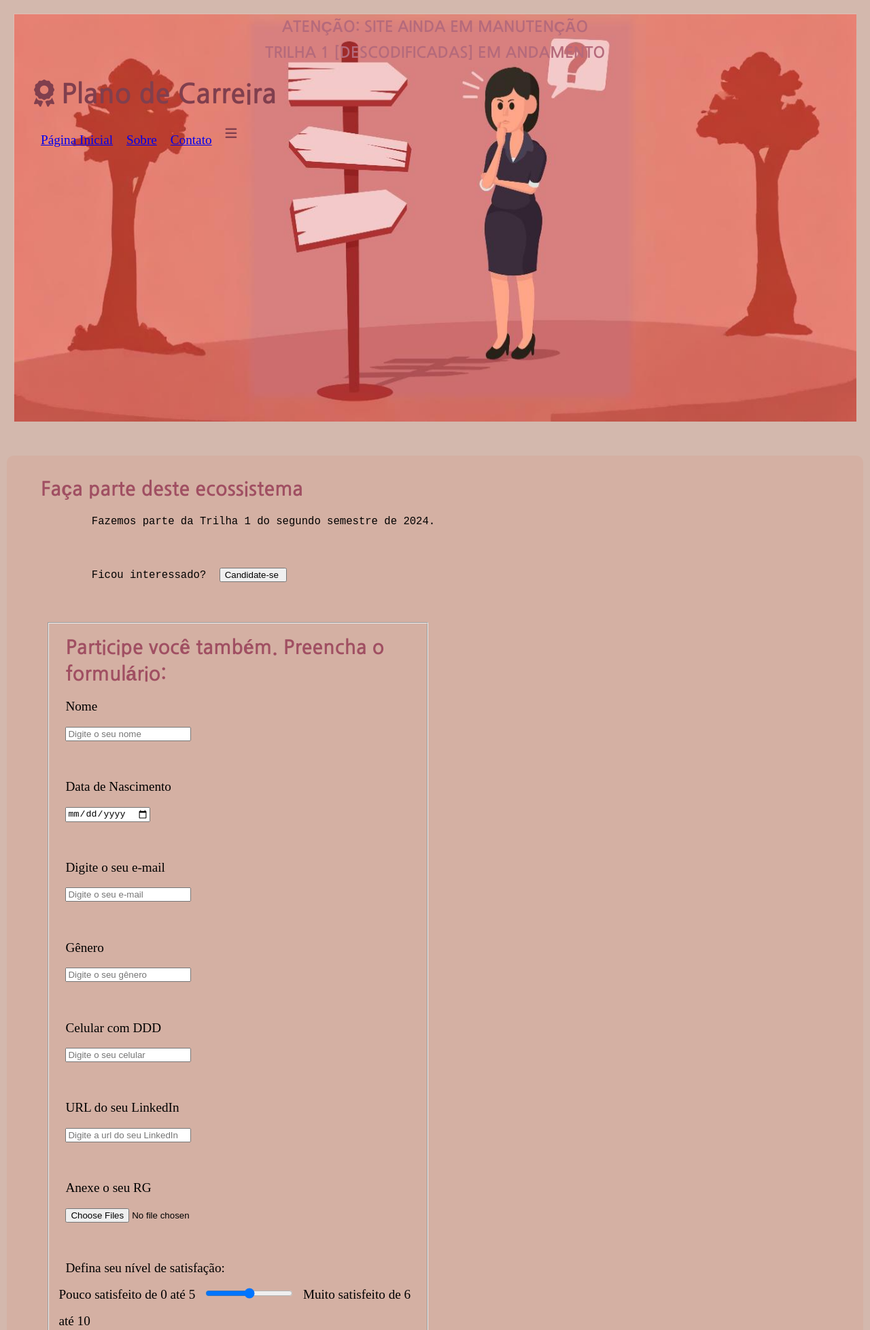
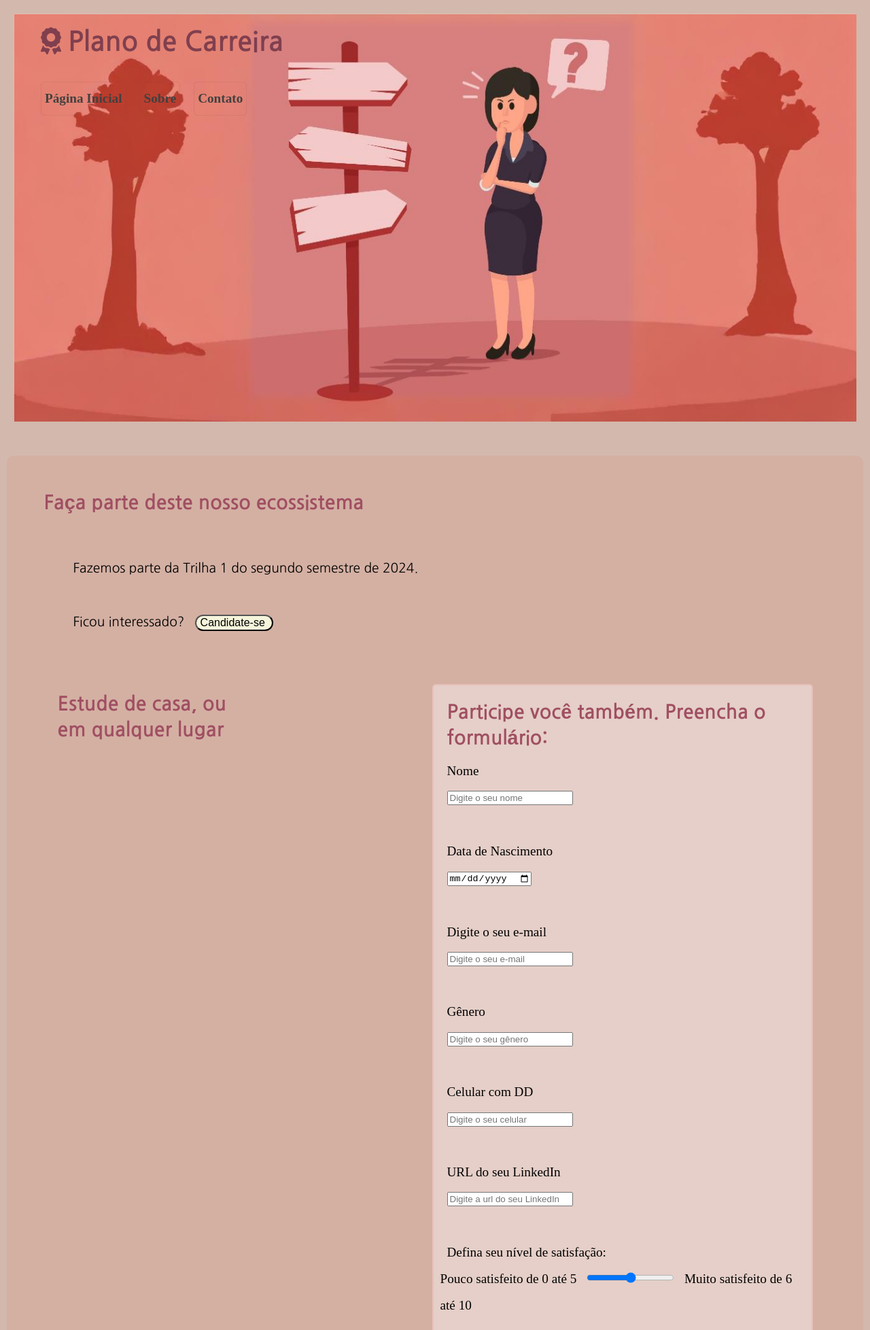
Before and after one commit to grazielle-bastos/descodificadas, a plain HTML site: page pages/contato.html in a window 1280 px wide. Shown: the top 1956 px of the page at 68% size. Drawn offline with Linux system fonts and the light colour scheme; grey boxes are pictures that could not be loaded.

Commit message:
edição com flexbox e interação com js

```diff
--- a/css/style.css
+++ b/css/style.css
@@ -57,30 +57,139 @@ p {
   opacity: 1;
 }
 
-.titulo-plano-carreira {
-  flex: content;
-  gap: 0.5rem;
-  text-align: initial;
-  font-size: 40px;
+pre {
+  font-family: 'Nanum Gothic', sans-serif;
 }
 
-.audio {
-  align-self: end;
+.cabecalho {
+  display: flex;
+  flex-direction: column;
+  justify-content: space-between;
 }
 
-.fa-bars {
-color: #803F4E;
+/* .fa-bars {
+  align-items: start;
+  color: #803F4E;
+} */
+
+.titulo-plano-carreira {
+  justify-content: initial;
+  font-size: 40px;
 }
 
 .menu-links {
   display: flex;
-  text-align: end;
+  justify-content: flex-start;
+}
+
+.button-menu {
+  color: #42403F;
+  border: 1px solid rgba(128, 63, 78, 0.11);
+  padding: 5px 5px;
+  border-radius: 5px;
+  cursor: pointer;
+  text-decoration: none;
+  display: inline-block;
+}
+
+/* Estilo ao passar o mouse */
+.button-menu:hover {
+  background-color: rgba(128, 63, 78, 0.2); /* Fundo levemente colorido ao passar o mouse */
+  color: #000; /* Muda a cor do texto ao passar o mouse */
+}
+
+#meuBotao {
+  color: #42403F;
+  border: 1px solid rgba(128, 63, 78, 0.11);
+  padding: 5px 5px;
+  border-radius: 5px;
+  cursor: pointer;
+  text-decoration: none;
+  display: inline-block;
+}
+
+.mensagem {
+  text-align: center;
+  font-family:  'Nanum Gothic', sans-serif;
+}
+
+#mensagem {
+  text-align: center;
+  font-family:  sans-serif;
+}
+
+.audio {
+  display: flex;
+  justify-content: flex-end;
+  align-items: flex-end;
 }
 
 .formulario-projeto {
   max-width: 600px;
 }
 
+.border-fieldset {
+  border: 2px solid rgba(240, 141, 141, 0.237); /* Exemplo de borda vermelha com 50% de opacidade */
+  padding: 10px; /* Adiciona um pouco de espaçamento interno */
+  border-radius: 5px; /* Opcional: arredonda os cantos da borda */
+  background-color: rgba(255, 255, 255, 0.401); /* Opcional: fundo com leve transparência */
+}
+
+#pesquisa  {
+  border-radius: 5px;
+  font-size: medium;
+  font-weight: 525;
+  background-color: beige;
+}
+
+.button {
+  border-radius: 20px;
+  font-size: medium;
+  font-weight: 525;
+  background-color: beige;
+}
+
+.button:hover {
+  background-color: bisque;
+  border-radius: 20px;
+}
+
+a {
+  color: #42403F;
+  text-decoration: none;
+  font-weight: bold;
+}
+
+a:hover {
+  background-color: rgba(255, 228, 196, 0.396);
+  text-decoration: none;
+  border-radius: 10px;
+}
+
+.objetivo-projeto {
+    display: flex;
+    flex-direction: column; /* ou row, dependendo do layout desejado */
+    align-items: center; /* ou flex-start, flex-end, dependendo de como você quer alinhar */
+    justify-content: center; /* para centralizar verticalmente */
+}
+
+.container-map {
+  display: flex;
+  flex-direction: row;
+  align-items: flex-start;
+  float: left;
+}
+
+.map {
+  width: 50%;
+}
+
+.formulario-projeto {
+  display: flex;
+  flex-direction: row;
+  justify-content: flex-end;
+}
+
 .footer {
   text-align: center;
 }
--- a/js/script.js
+++ b/js/script.js
@@ -0,0 +1,4 @@
+document.getElementById("meuBotao").addEventListener("click", function() {
+  const mensagem = document.getElementById("mensagem");
+  mensagem.style.display = "block"; // Exibe a mensagem
+});
--- a/pages/contato.html
+++ b/pages/contato.html
@@ -22,44 +22,58 @@
 <body>
 
   <header>
-    <nav id="desktop-nav">
-      <h3 style="text-align: center;">ATENÇÃO: SITE AINDA EM MANUTENÇÃO <br />
-        TRILHA 1 [DESCODIFICADAS] EM ANDAMENTO</h3>
+    <section>
+      <div class="cabecalho">
         <h1 class="titulo-plano-carreira"><i class="fa-solid fa-award"></i>Plano de Carreira</h1>
-      <div>
+        <!-- <i class="fa-solid fa-bars"></i> -->
+        <nav class="menu-links">
+          <a class="button-menu" href="index.html">Página Inicial</a></li>
+          <a class="button-menu" href="sobre.html">Sobre</a></li>
+          <a class="button-menu" href="contato.html">Contato</a></li>
+        </nav>
+        <!-- <audio class="audio" controls="controls">
+            <source src="../assets/clair-de-lune-suite-bergamasque-l-75-3rd-movement-claude-debussy-448s-11942.mp3"
+              type="audio/mp3" />
+          </audio> -->
+      </div>
 
-        <nav class="menu-links">
-          <a href="./index.html">Página Inicial</a></li>
-          <a href="./sobre.html">Sobre</a></li>
-          <a href="./contato.html">Contato</a></li>
-          <i class="fa-solid fa-bars"></i>
-        </nav>
-      </div>
-    </nav>
+    </section>
   </header>
 
   <section class="container">
     <div class="objetivo-projeto">
 
       <section class="candidatura-equipe">
-        <h2>Faça parte deste ecossistema</h2>
+        <h2>Faça parte deste nosso ecossistema</h2>
+        </br>
         <pre>
         Fazemos parte da Trilha 1 do segundo semestre de 2024.
 
-        Ficou interessado? <button onclick="window.open('https://descodificadas.com.br/', '_blank')" title="Visite o site das Descodificadas e fique por dentro">Candidate-se </button>
+        Ficou interessado? <button class="button" onclick="window.open('https://descodificadas.com.br/', '_blank')" title="Visite o site das Descodificadas e fique por dentro">Candidate-se </button>
       </pre>
 
-      </section>
+        <div class="container-map">
+          <div class="map">
+            <h2>Estude de casa, ou em qualquer lugar</h2>
+            <figure class="figure">
+              <iframe
+                src="https://www.google.com/maps/embed?pb=!1m14!1m8!1m3!1d63044907.53296487!2d-51.31668!3d-15.324638!3m2!1i1024!2i768!4f13.1!3m3!1m2!1s0x9c59c7ebcc28cf%3A0x295a1506f2293e63!2sBrasil!5e0!3m2!1spt-BR!2sbr!4v1729295358776!5m2!1spt-BR!2sbr"
+                width="250" style="border:0;" allowfullscreen="" loading="lazy"
+                referrerpolicy="no-referrer-when-downgrade" allowpaymentrequest="Mapa do Brasil"
+                alt="Mapa do Brasil"></iframe>
+            </figure>
+          </div>
+        </div>
 
         <div class="formulario-projeto">
           <form action="/" id="formulario" method="GET">
-          <fieldset>
+            <fieldset class="border-fieldset">
               <h2>Participe você também. Preencha o formulário:</h2>
               <label for="nome"> Nome</label><br />
               <input type="text" id="nome" name="nome" placeholder="Digite o seu nome" required>
               <br /><br />
               <label for="dataNascimento">Data de Nascimento</label><br />
-            <input type="date" id="dataNascimento" name="DataNascimento" placeholder="Digite a sua data de nascimento"
+              <input type="date" id="dataNascimento name=" DataNascimento" placeholder="Digite a sua data de nascimento"
                 required>
               <br /><br />
               <label for="email">Digite o seu e-mail</label><br />
@@ -68,39 +82,31 @@
               <label for="genero">Gênero</label><br />
               <input type="text" id="genero" name="genero" placeholder="Digite o seu gênero" required>
               <br /><br />
-            <label for="celular">Celular com DDD</label><br />
-            <input type="tel" id="celular" name="celular" placeholder="Digite o seu celular" required>
+              <label for="celular">Celular com DD</label><br />
+              <input type="tel" id="celular" name="celular" placeholder="Digite o seu celular" pattern="[0-9]*"
+                required>
               <br /><br />
               <label for="linkedin">URL do seu LinkedIn</label><br />
               <input type="url" id="linkedin" name="linkedin" placeholder="Digite a url do seu LinkedIn">
               <br /><br />
-            <label for="arquivo">Anexe o seu RG</label><br />
-            <input type="file" id="arquivo" name="arquivo" multiple required>
-            <br /><br />
+              <!-- <label for="arquivo">Anexe o seu RG</label><br />
+              <input type="file" id="pesquisa" name="arquivo" multiple required>
+              <br /><br /> -->
               <label for="comentarios">Defina seu nível de satisfação: <br />
                 Pouco satisfeito de 0 até 5
-              <input type="range" id="satisfacao" name="satisfacao" min="0" max="10">
+                <input type="range" id="comentarios" name="satisfacao" min="0" max="10">
                 Muito satisfeito de 6 até 10
                 <br />
               </label><br />
               <textarea>Digite aqui os seus comentários</textarea>
               <br /><br />
               <input type="image" src="../assets/degrau.ico" alt="icone ilustrativo" width="100">
-            <input type="submit" name="enviar" value="Enviar" />
+              <input class="button" type="submit" name="enviar" value="Enviar" />
             </fieldset>
             <br />
 
           </form>
         </div>
-
-      <h2>Estude de casa, ou em qualquer lugar</h2>
-
-      <figure class="figure">
-        <iframe
-          src="https://www.google.com/maps/embed?pb=!1m14!1m8!1m3!1d63044907.53296487!2d-51.31668!3d-15.324638!3m2!1i1024!2i768!4f13.1!3m3!1m2!1s0x9c59c7ebcc28cf%3A0x295a1506f2293e63!2sBrasil!5e0!3m2!1spt-BR!2sbr!4v1729295358776!5m2!1spt-BR!2sbr"
-          width="250" style="border:0;" allowfullscreen="" loading="lazy" referrerpolicy="no-referrer-when-downgrade"
-          allowpaymentrequest="Mapa do Brasil" alt="Mapa do Brasil"></iframe>
-      </figure>
 
     </div>
   </section>
```
Also changed, not shown: pages/index.html (+22 -26 lines), pages/sobre.html (+19 -16 lines). Lines whose indentation alone changed are shown as unchanged.
